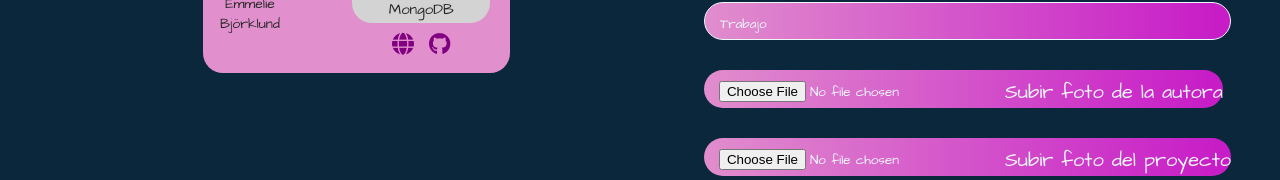
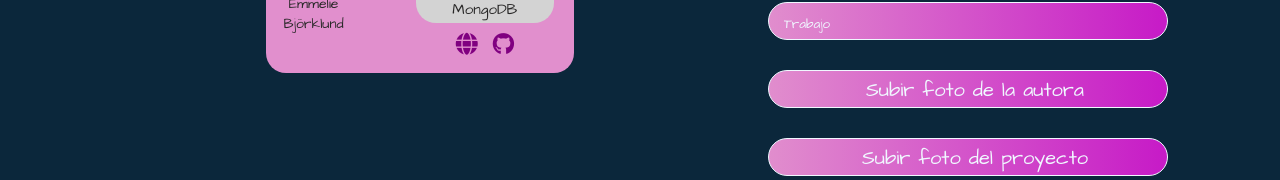
Before and after one commit to Storrecu/Project-Gallery, a React (Vite) app in the folder web/: page /#/form in a window 1280 px wide. Shown: the part 772-952 px from the top of the page. Built offline with nearby package versions, Linux system fonts and the light colour scheme; a web font is replaced by a local one.

Commit message:
fixed input btn styles

```diff
--- a/web/src/styles/layout/GetAvatar.scss
+++ b/web/src/styles/layout/GetAvatar.scss
@@ -1,27 +1,36 @@
 .get-avatar {
   display: flex;
+  flex-direction: column;
+  align-items: center;
   margin: 30px 0;
-}
 
   .get-avatar__label {
     cursor: pointer;
-  display: flex;
-  justify-content: center;
-  align-items: center;
-  background: linear-gradient(90deg, #e18fcd -1.57%, rgb(199, 28, 199) 98.43%);
+    position: relative;
+    display: inline-block;
+    background: linear-gradient(
+      90deg,
+      #e18fcd -1.57%,
+      rgb(199, 28, 199) 98.43%
+    );
     border: 1px solid aliceblue;
     border-radius: 20px;
-  border: 0;
     font-size: 20px;
     color: aliceblue;
     height: 38px;
     padding-left: 15px;
     padding-top: 5px;
+    width: 100%; // Ocupar todo el ancho del contenedor
 
+    .input-btn {
+      cursor: pointer;
+      position: absolute;
+      opacity: 0;
+      height: 100%;
+      width: 100%;
+      top: 0;
+      left: 0;
     }
-
-.buttons-img{
-
   }
 
   .get-avatar__preview {
@@ -31,6 +40,7 @@
     background-size: cover;
     border: 1px solid aliceblue;
     height: 50px;
-  margin-left: 15px;
+    margin-top: 15px; // Ajustar el margen superior
     width: 50px;
   }
+}
```
Lines whose indentation alone changed are shown as unchanged.
